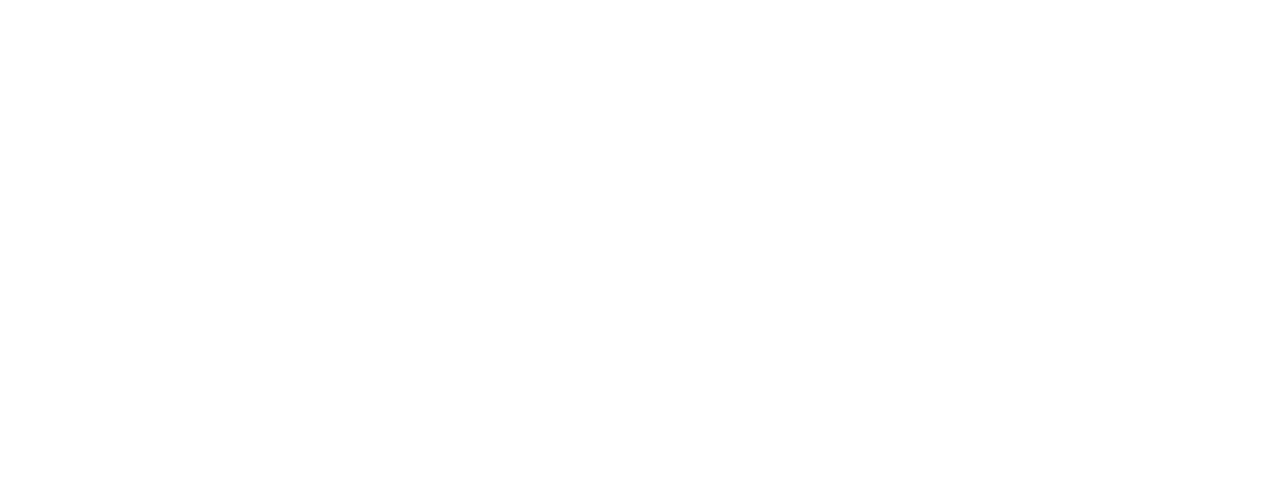
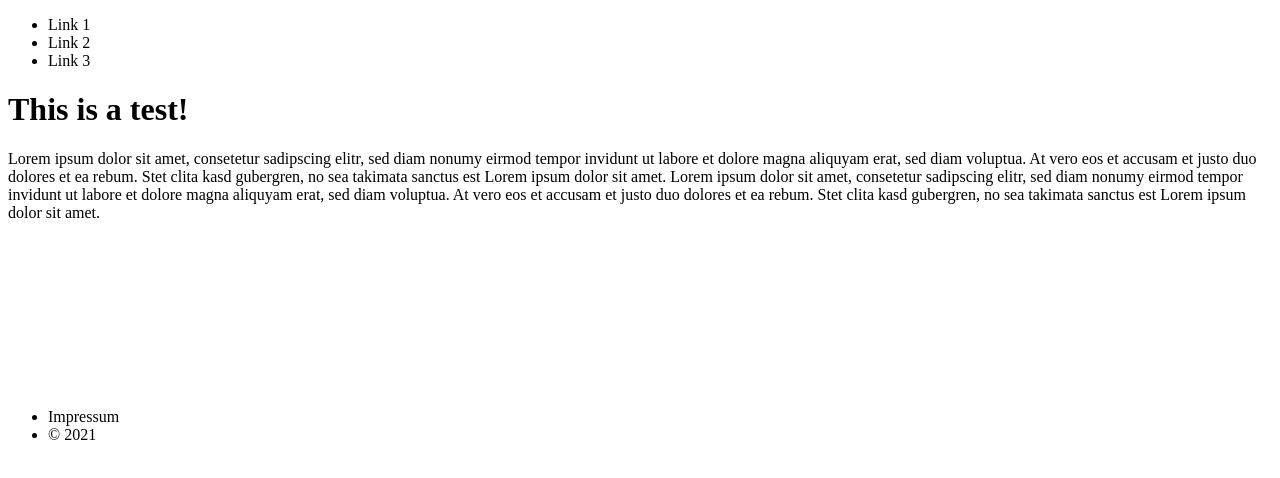
Before and after one commit to TomOhgrammer/fotostory, a plain HTML site: page index.html in a window 1280 px wide. Drawn offline with Linux system fonts and the light colour scheme.

Commit message:
add some structure in the index.html

```diff
--- a/index.html
+++ b/index.html
@@ -7,6 +7,34 @@
     <title>Fotostory - Webapp</title>
 </head>
 <body>
-
+    <header>
+        <logo></logo>
+    </header>
+    <nav>
+        <ul>
+            <li>Link 1</li>
+            <li>Link 2</li>
+            <li>Link 3</li>
+        </ul>
+    </nav>
+    <content>
+        <main>
+            <h1>This is a test!</h1>
+            <p>
+                Lorem ipsum dolor sit amet, consetetur sadipscing elitr, sed diam nonumy eirmod tempor invidunt ut labore et dolore magna aliquyam erat,
+                sed diam voluptua. At vero eos et accusam et justo duo dolores et ea rebum. Stet clita kasd gubergren, no sea takimata sanctus est Lorem
+                ipsum dolor sit amet. Lorem ipsum dolor sit amet, consetetur sadipscing elitr, sed diam nonumy eirmod tempor invidunt ut labore et dolore
+                magna aliquyam erat, sed diam voluptua. At vero eos et accusam et justo duo dolores et ea rebum. Stet clita kasd gubergren, no sea takimata
+                sanctus est Lorem ipsum dolor sit amet.
+            </p>
+            <canvas></canvas>
+        </main>
+    </content>
+    <footer>
+        <ul>
+            <li>Impressum</li>
+            <li>&copy; 2021 </li>
+        </ul>
+    </footer>
 </body>
 </html>
```
